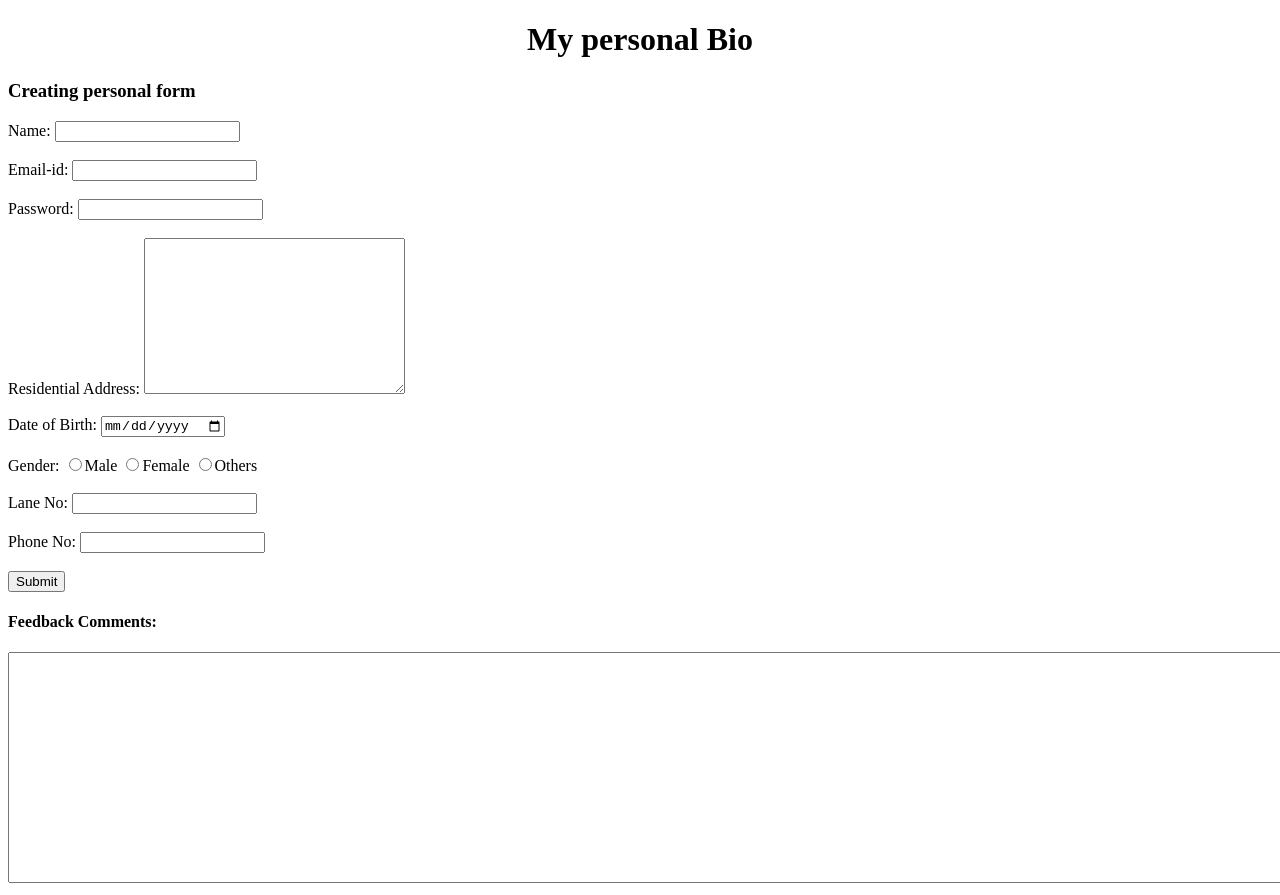
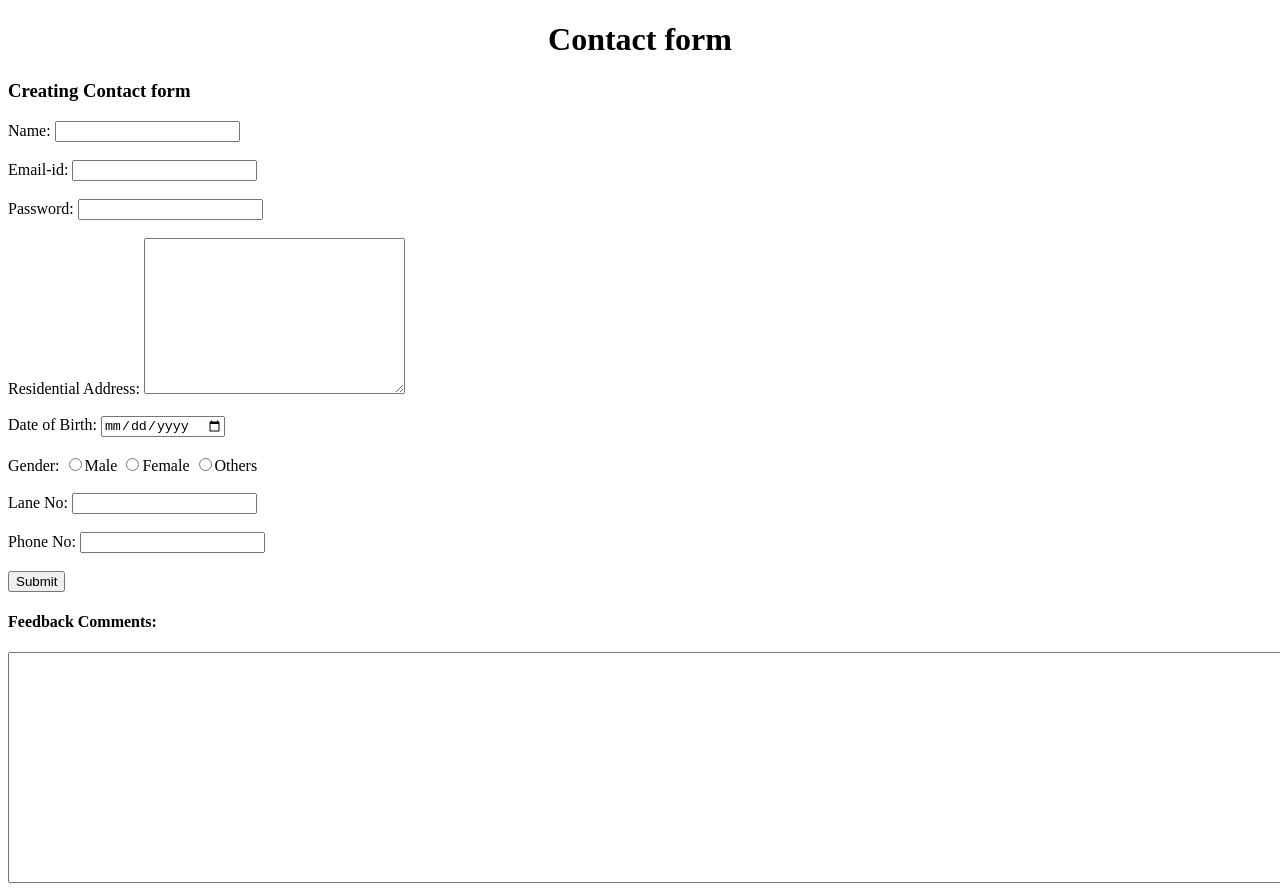
Before and after one commit to AK1699/my_work, a plain HTML site: page profile.html in a window 1280 px wide. Shown: the top 895 px of the page. Drawn offline with Linux system fonts and the light colour scheme.

Commit message:
Add files via upload

```diff
--- a/profile.html
+++ b/profile.html
@@ -3,11 +3,11 @@
 <head>
     <meta charset="UTF-8">
     <meta name="viewport" content="width=device-width, initial-scale=1.0">
-    <title>My personal Details</title>
+    <title>Contact me</title>
 </head>
 <body>
-    <h1><center>My personal Bio</center></h1>
-    <h3>Creating personal form</h3>
+    <h1><center>Contact form</center></h1>
+    <h3>Creating Contact form</h3>
     <form action="index.html" method="post">
     <label for="Name:">Name: </label>
     <input type="text" value="" required><br><br>
```
